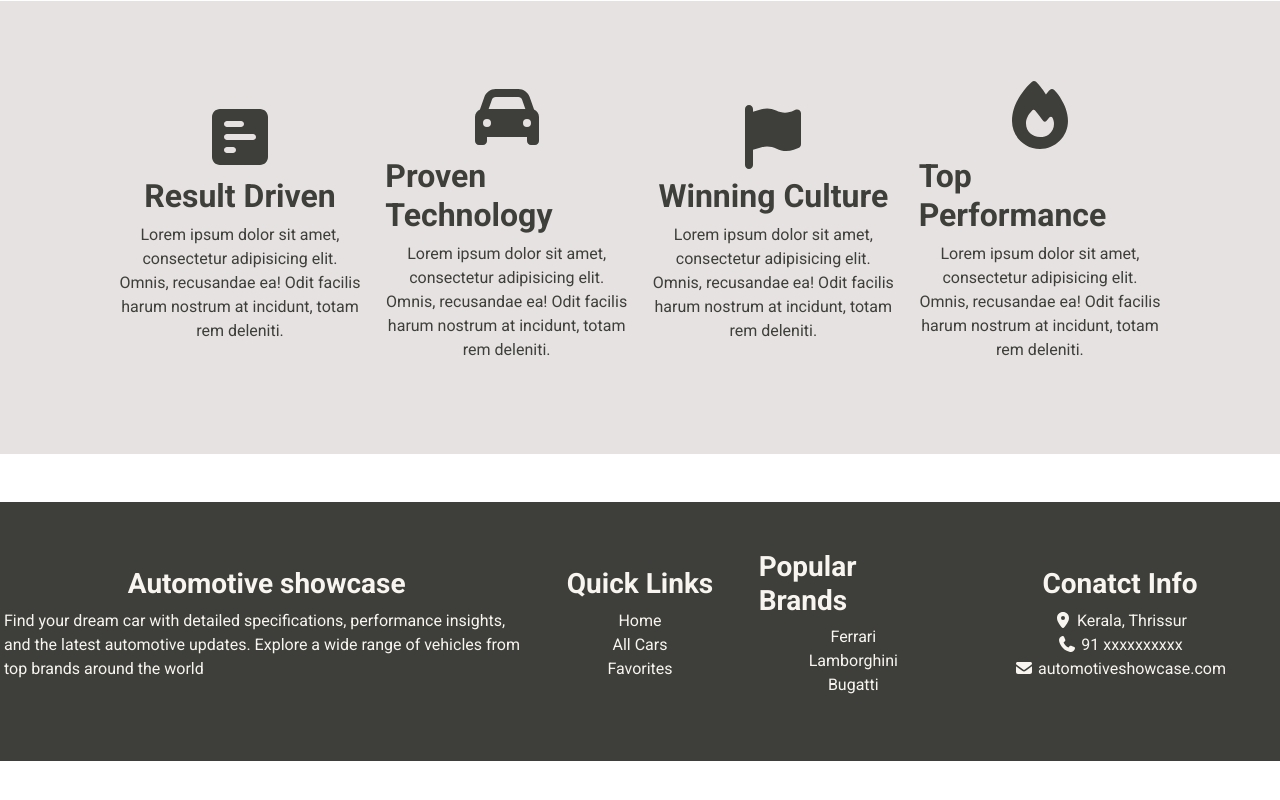
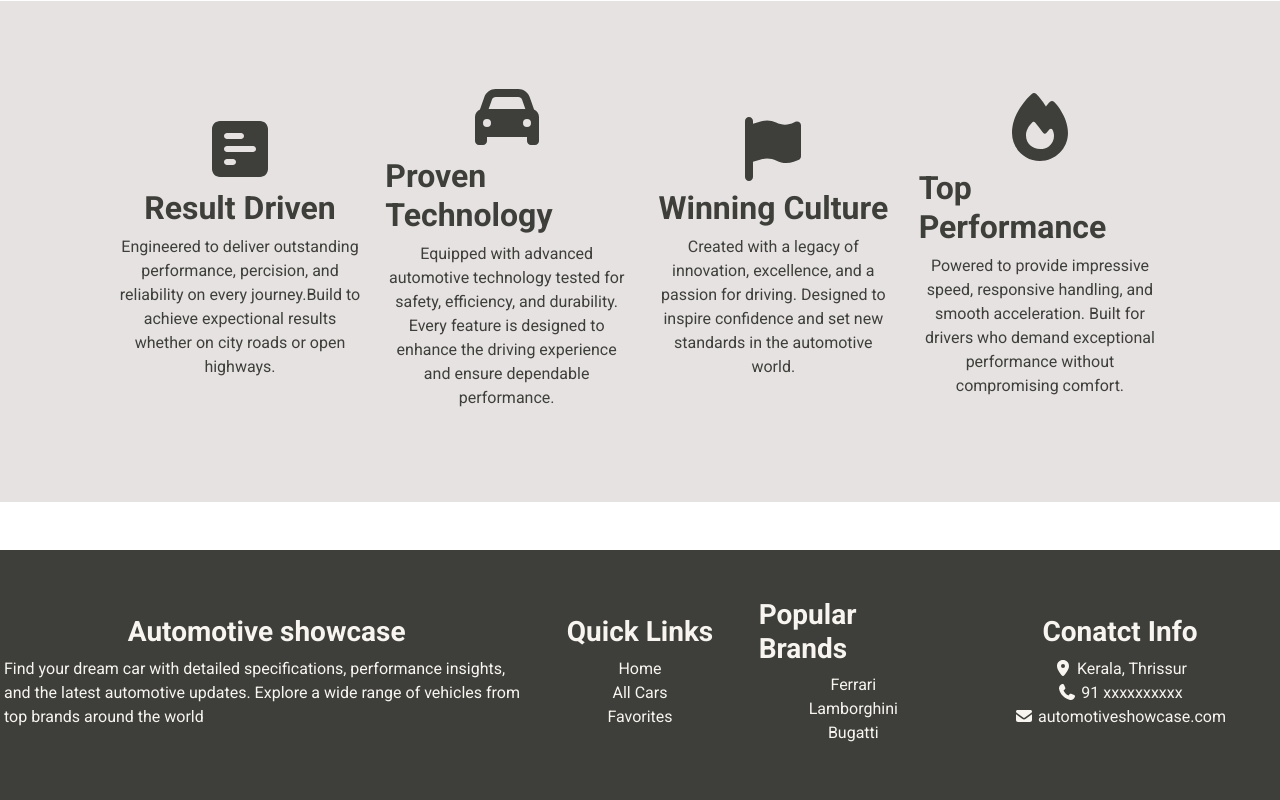
Before and after one commit to Sadwalps/automotive-showcase-frontend, a React (Vite) app: page / in a window 1280 px wide. Shown: the part 1084-1884 px from the top of the page. Before the commit the page ends 1845 px from the top, so only its background shows below. Built offline with nearby package versions, Linux system fonts and the light colour scheme.

Commit message:
modified

```diff
--- a/src/App.css
+++ b/src/App.css
@@ -100,6 +100,14 @@
     transition-duration: .2s;
 }
 
+/* car details page */
+.cardetailsherosection{
+    background-image: url(https://images.stockcake.com/public/f/7/8/f78b2ee3-a40d-4a42-b740-dd9bfc4c46fb_large/sunset-cityscape-view-stockcake.jpg);
+    background-repeat: no-repeat;
+    background-size: cover;
+    height: 50vh;
+}
+
 
 /* media queries */
 @media screen and (max-width:706px){
--- a/src/App.jsx
+++ b/src/App.jsx
@@ -2,6 +2,7 @@
 import { Route, Routes } from 'react-router-dom'
 import './App.css'
 import Home from './pages/Home'
+import Cardetails from './components/Cardetails'
 
 function App() {
 
@@ -9,6 +10,7 @@ function App() {
     <>
       <Routes>
         <Route path='/' element={<Home/>}/>
+        <Route path='/cardetails' element={<Cardetails/>}/>
       </Routes>
     </>
   )
--- a/src/components/Cardetails.jsx
+++ b/src/components/Cardetails.jsx
@@ -1,9 +1,14 @@
 import React from 'react'
+import Header from './Header'
 
 function Cardetails() {
   return (
     <>
+    <Header/>
+    <div className='cardetailsherosection' style={{}}>
 
+
+    </div>
     </>
   )
 }
--- a/src/components/Header.jsx
+++ b/src/components/Header.jsx
@@ -3,14 +3,14 @@ import Container from 'react-bootstrap/Container';
 import Nav from 'react-bootstrap/Nav';
 import Navbar from 'react-bootstrap/Navbar';
 import Dropdown from 'react-bootstrap/Dropdown';
+import { Link } from 'react-router-dom';
 function Header() {
   return (
     <>
-
-      <div   style={{ background: "grey"}}>
+      <div style={{ background: "grey" }}>
         <Navbar expand="lg" className="py-3">
           <Container>
-            <Navbar.Brand href="#home" className='text-light' style={{ fontFamily: "cursive", fontWeight: "bold" }}>Automotive showcase</Navbar.Brand>
+            <Navbar.Brand href="/" className='text-light' style={{ fontFamily: "cursive", fontWeight: "bold" }}>Automotive showcase</Navbar.Brand>
             <Navbar.Toggle aria-controls="basic-navbar-nav" />
             <Navbar.Collapse id="basic-navbar-nav">
               <Nav className="ms-auto">
@@ -19,11 +19,9 @@ function Header() {
                   <Dropdown.Toggle id='navlinks' className='border-0 mt-1 rounded-0 w-100 ' >
                     Pages
                   </Dropdown.Toggle>
-
-                  <Dropdown.Menu className=''style={{ background: "grey", opacity: "30px", border:"0px"}} >
-                    <Dropdown.Item href="#/action-1" id='dropdownoptions'>All Cars</Dropdown.Item>
+                  <Dropdown.Menu className='' style={{ background: "grey", opacity: "30px", border: "0px" }} >
+                    <Link to={'/cardetails'}><Dropdown.Item href="#/action-1" id='dropdownoptions'>All Cars</Dropdown.Item></Link>
                     <Dropdown.Item href="#/action-2" id='dropdownoptions'>Favorites</Dropdown.Item>
-
                   </Dropdown.Menu>
                 </Dropdown>
                 <button id='navlinks' className='btn border-0 mt-1 rounded-0 ' >Add Cars</button>
@@ -32,7 +30,6 @@ function Header() {
           </Container>
         </Navbar>
       </div>
-
     </>
   )
 }
--- a/src/pages/Home.jsx
+++ b/src/pages/Home.jsx
@@ -92,28 +92,28 @@ function Home() {
                 <h2 className='' style={{ fontWeight: "bold" }}>
                   Result Driven
                 </h2>
-                <p className='text-center'>Lorem ipsum dolor sit amet, consectetur adipisicing elit. Omnis, recusandae ea! Odit facilis harum nostrum at incidunt, totam rem deleniti.</p>
+                <p className='text-center'>Engineered to deliver outstanding performance, percision, and reliability on every journey.Build to achieve expectional results whether on city roads or open highways. </p>
               </div>
               <div className="col-lg-3 col-md-6 col-12 d-flex justify-content-center align-items-center flex-column mt-2">
                 <FontAwesomeIcon icon={faCar} className='fa-4x  mb-2 featurelogos' />
                 <h2 className='' style={{ fontWeight: "bold" }}>
                   Proven Technology
                 </h2>
-                <p className='text-center'>Lorem ipsum dolor sit amet, consectetur adipisicing elit. Omnis, recusandae ea! Odit facilis harum nostrum at incidunt, totam rem deleniti.</p>
+                <p className='text-center'>Equipped with advanced automotive technology tested for safety, efficiency, and durability. Every feature is designed to enhance the driving experience and ensure dependable performance.</p>
               </div>
               <div className="col-lg-3 col-md-6 col-12 d-flex justify-content-center align-items-center flex-column mt-2">
                 <FontAwesomeIcon icon={faFlag} className='fa-4x  mb-2 featurelogos' />
                 <h2 className='' style={{ fontWeight: "bold" }}>
                   Winning Culture
                 </h2>
-                <p className='text-center'>Lorem ipsum dolor sit amet, consectetur adipisicing elit. Omnis, recusandae ea! Odit facilis harum nostrum at incidunt, totam rem deleniti.</p>
+                <p className='text-center'>Created with a legacy of innovation, excellence, and a passion for driving. Designed to inspire confidence and set new standards in the automotive world.</p>
               </div>
               <div className="col-lg-3 col-md-6 col-12 d-flex justify-content-center align-items-center flex-column mt-2">
                 <FontAwesomeIcon icon={faFire} className='fa-4x  mb-2 featurelogos' />
                 <h2 className='' style={{ fontWeight: "bold" }}>
                   Top Performance
                 </h2>
-                <p className='text-center'>Lorem ipsum dolor sit amet, consectetur adipisicing elit. Omnis, recusandae ea! Odit facilis harum nostrum at incidunt, totam rem deleniti.</p>
+                <p className='text-center'>Powered to provide impressive speed, responsive handling, and smooth acceleration. Built for drivers who demand exceptional performance without compromising comfort.</p>
               </div>
             </div>
           </div>
```
